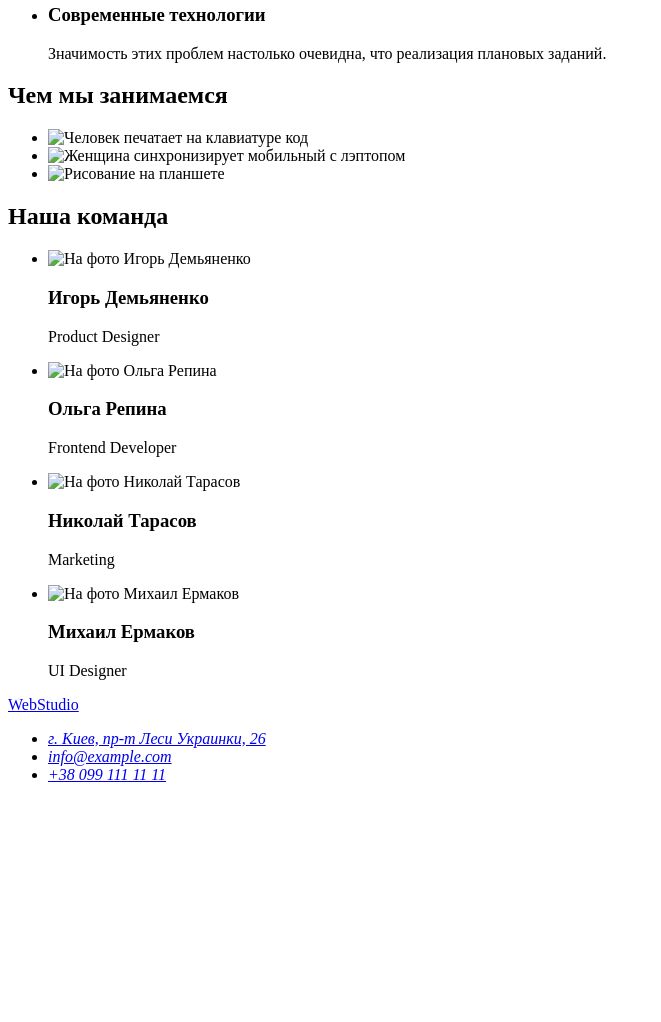
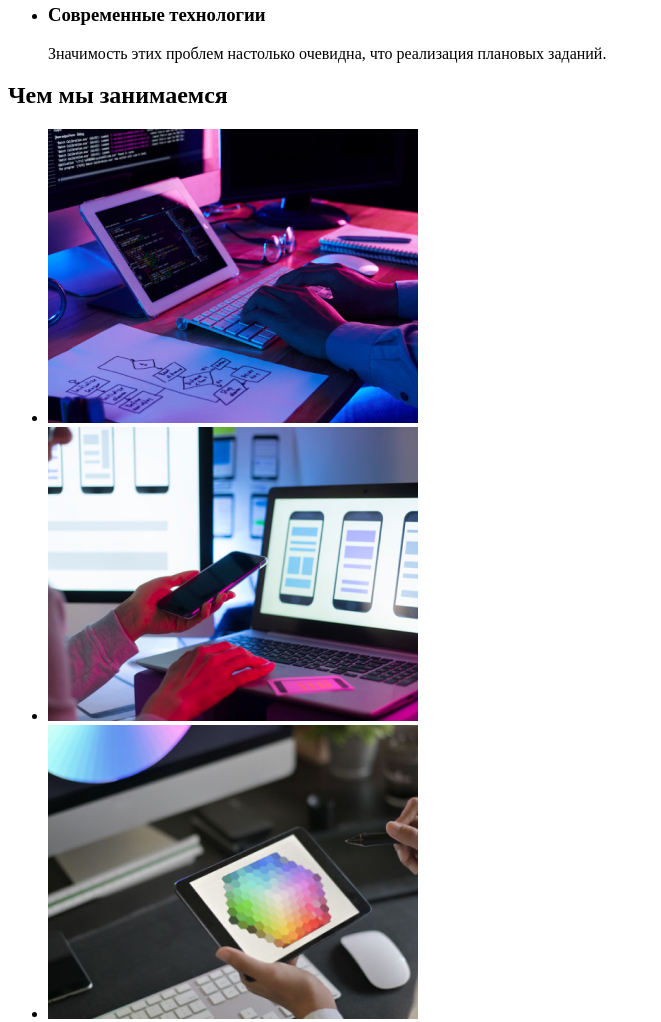
Before and after one commit to tetiana-parkhoniuk/goit-markup-hw-01, a plain HTML site: page index.html in a window 1280 px wide. Shown: the part 480-1502 px from the top of the page, without its empty margins (0-661 px from the left). Before the commit the page ends 1280 px from the top, so only its background shows below. Drawn offline with Linux system fonts and the light colour scheme; the site is published under a folder, as on GitHub Pages, so addresses that start at the root find nothing.

Commit message:
Adding . to images path

```diff
--- a/index.html
+++ b/index.html
@@ -67,15 +67,15 @@
             <h2>Чем мы занимаемся</h2>
             <ul>
                 <li>
-                    <img src="/images/services/service1.jpg"
+                    <img src="./images/services/service1.jpg"
                     alt="Человек печатает на клавиатуре код"
                     width="370" height="294"></li>
                 <li>
-                    <img src="/images/services/service2.jpg"
+                    <img src="./images/services/service2.jpg"
                     alt="Женщина синхронизирует мобильный с лэптопом"
                     width="370" height="294"></li>
                 <li>
-                    <img src="/images/services/service3.jpg"
+                    <img src="./images/services/service3.jpg"
                     alt="Рисование на планшете"
                     width="370" height="294"></li>
             </ul>
@@ -85,28 +85,28 @@
             <h2>Наша команда</h2>
             <ul>
                 <li>
-                    <img src="/images/team/team-member-1.jpg"
+                    <img src="./images/team/team-member-1.jpg"
                     alt="На фото Игорь Демьяненко"
                     width="270" height="260">
                     <h3>Игорь Демьяненко</h3>
                     <p lang="en">Product Designer</p>
                 </li>
                 <li>
-                    <img src="/images/team/team-member-2.jpg"
+                    <img src="./images/team/team-member-2.jpg"
                     alt="На фото Ольга Репина"
                     width="270" height="260">
                     <h3>Ольга Репина</h3>
                     <p lang="en">Frontend Developer</p>
                 </li>
                 <li>
-                    <img src="/images/team/team-member-3.jpg"
+                    <img src="./images/team/team-member-3.jpg"
                     alt="На фото Николай Тарасов"
                     width="270" height="260">
                     <h3>Николай Тарасов</h3>
                     <p lang="en">Marketing</p>
                 </li>
                 <li>
-                    <img src="/images/team/team-member-4.jpg"
+                    <img src="./images/team/team-member-4.jpg"
                     alt="На фото Михаил Ермаков"
                     width="270" height="260">
                     <h3>Михаил Ермаков</h3>
```
